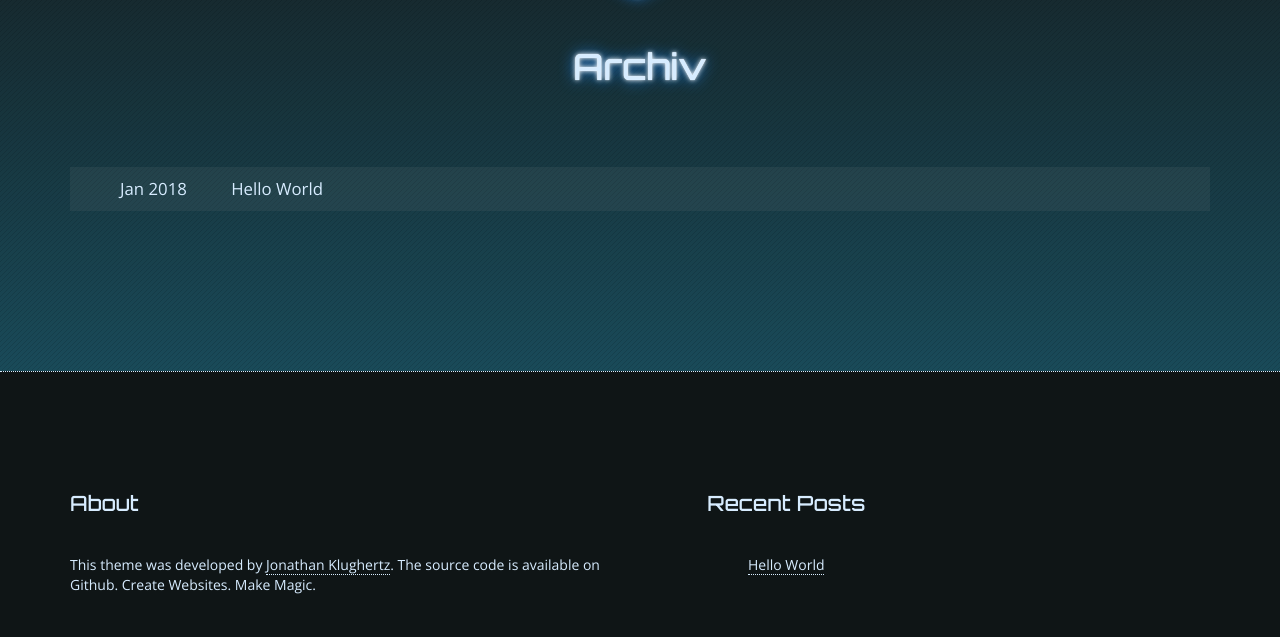
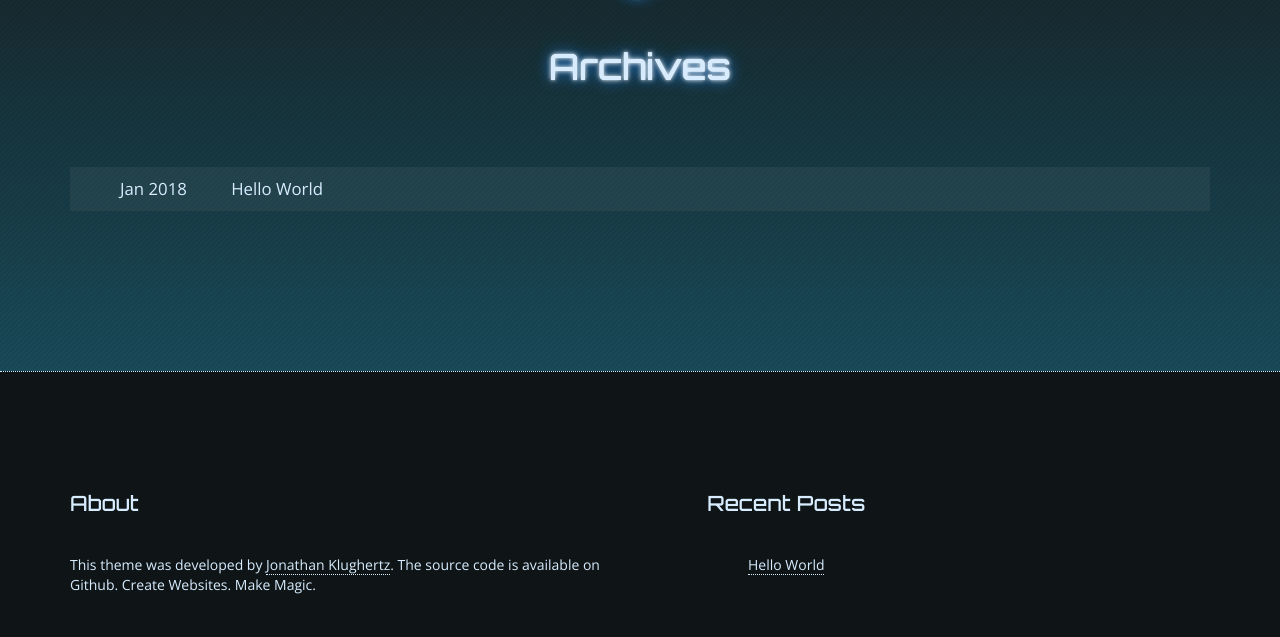
Before and after one commit to ghostor/ghostor.github.io, a plain HTML site: page archives/index.html in a window 1280 px wide. Shown: the part 163-800 px from the top of the page. Drawn offline with nearby package versions, Linux system fonts and the light colour scheme.

Commit message:
Site updated: 2018-01-06 21:46:47

```diff
--- a/archives/index.html
+++ b/archives/index.html
@@ -40,7 +40,7 @@
 
     <!-- Title -->
 
-    <title>Archiv - Hexo</title>
+    <title>Archives - Hexo</title>
 
     <!-- Bootstrap Core CSS -->
     <link rel="stylesheet" href="//maxcdn.bootstrapcdn.com/bootstrap/4.0.0-alpha.2/css/bootstrap.min.css" integrity="sha384-y3tfxAZXuh4HwSYylfB+J125MxIs6mR5FOHamPBG064zB+AFeWH94NdvaCBm8qnd" crossorigin="anonymous">
@@ -137,7 +137,7 @@
     <div class="logo">
         <a href="/"><i class="logo-icon fa fa-cube" aria-hidden="true"></i></a>
 
-            <h1 id="main-title" class="title">Archiv</h1>
+            <h1 id="main-title" class="title">Archives</h1>
 
     </div>
 </header>
```
Also changed, not shown: archives/2018/01/index.html (+1 -1 lines), archives/2018/index.html (+1 -1 lines), 1 other file.
